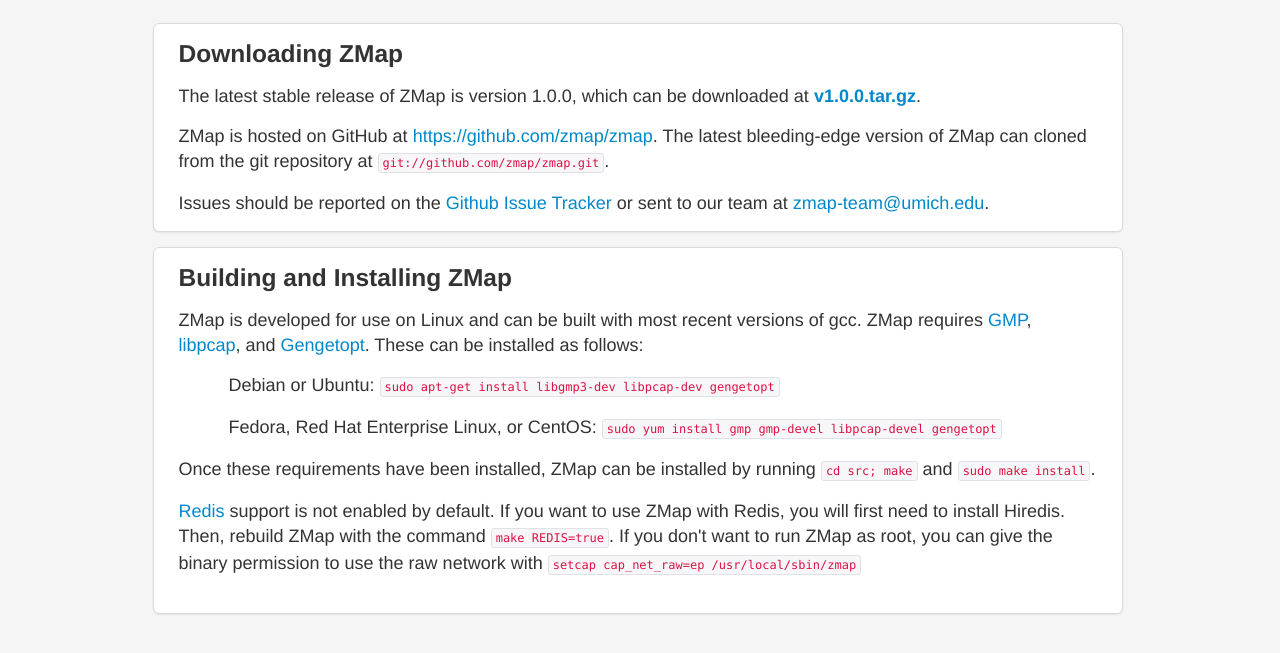
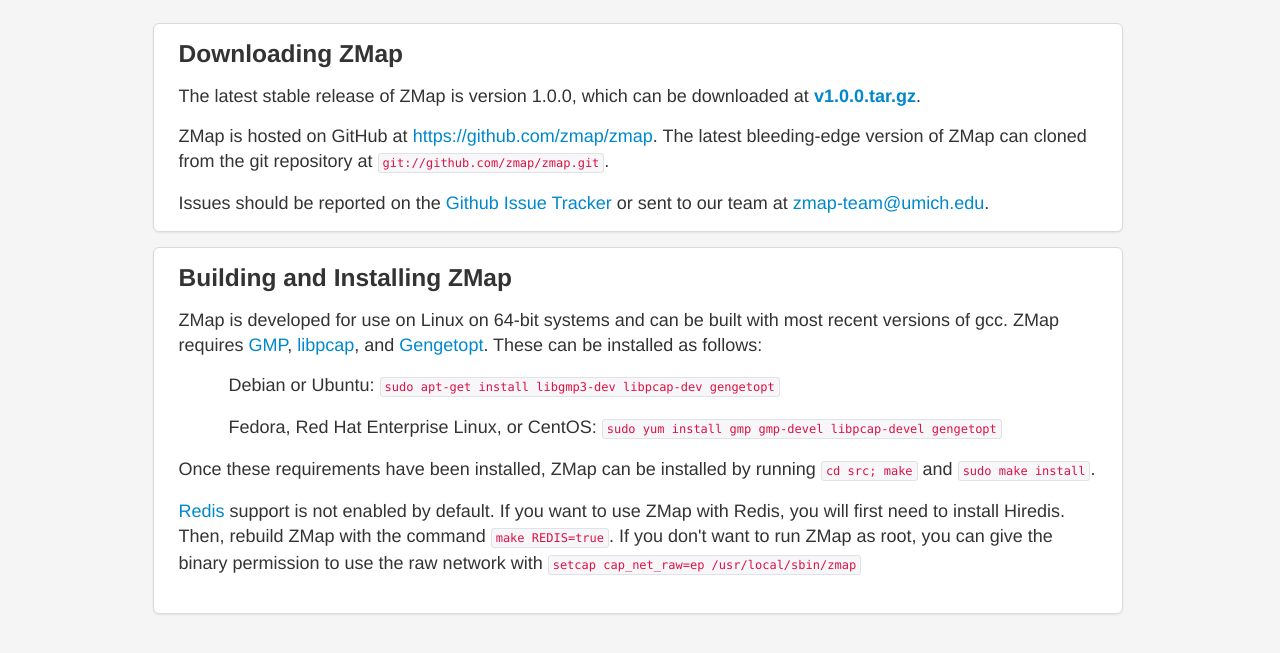
Before and after one commit to zmap/website, a plain HTML site: page download.html in a window 1280 px wide. Shown: the part 53-706 px from the top of the page. Drawn offline with Linux system fonts and the light colour scheme.

Commit message:
adding note to be used on 64-bit systems.

```diff
--- a/download.html
+++ b/download.html
@@ -70,7 +70,7 @@
 
               <h3>Building and Installing ZMap</h3>
 
-              <p class="front">ZMap is developed for use on Linux and can be built with
+              <p class="front">ZMap is developed for use on Linux on 64-bit systems and can be built with
               most recent versions of gcc. ZMap requires <a href=
               "http://gmplib.org">GMP</a>, <a href=
               "http://http://www.tcpdump.org/">libpcap</a>, and <a href=
```
